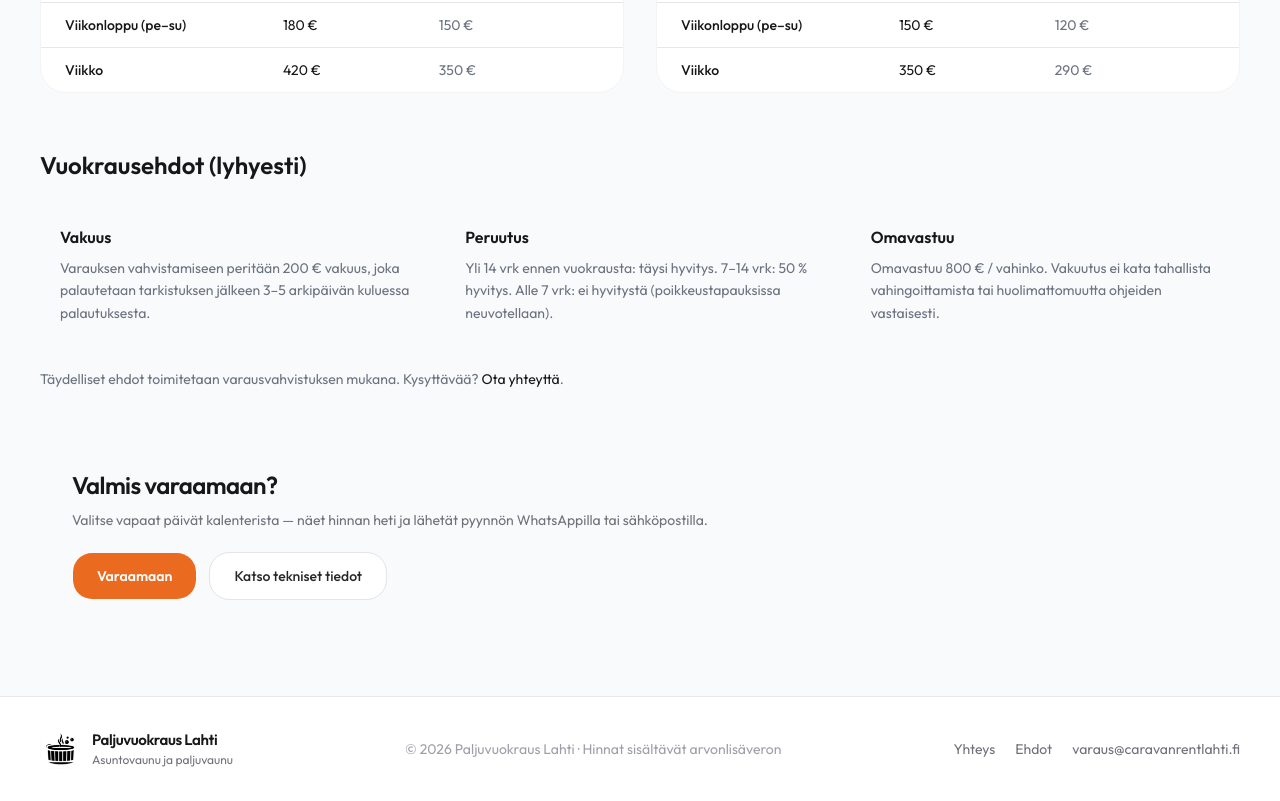
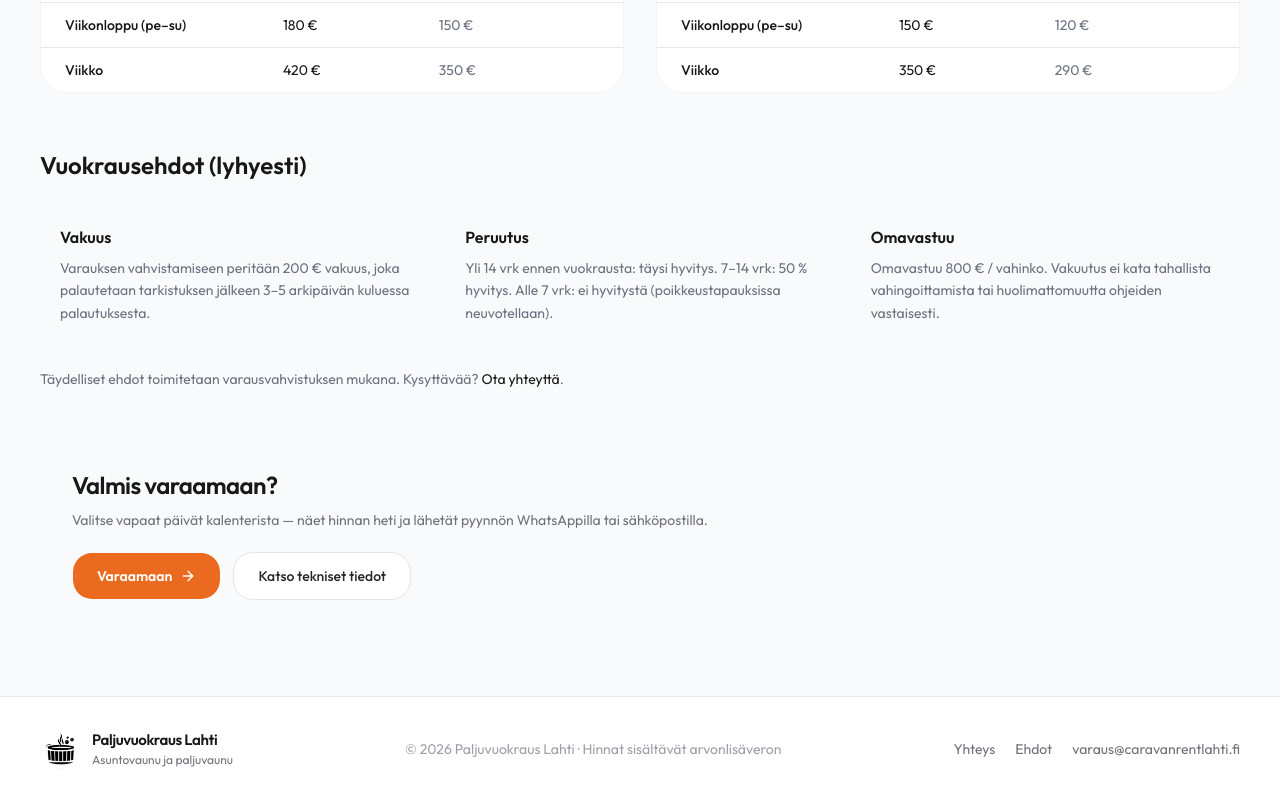
Before and after one commit to lahentaksi-glitch/caravan-rental, a Next.js app: page /hinnasto in a window 1280 px wide. Shown: the part 506-1307 px from the top of the page. Built offline with nearby package versions, Linux system fonts and the light colour scheme; no server answers.

Commit message:
Point conversion CTAs at Paljuvaunu booking and Knaus specs.
Replace the generic booking buttons with Varaamaan and Katso tekniset tiedot links that match the new design.

Co-authored-by: lahentaksi <lahentaksi@gmail.com>

```diff
--- a/components/layout/conversion-cta.tsx
+++ b/components/layout/conversion-cta.tsx
@@ -1,4 +1,5 @@
-import { BookingCta } from "@/components/layout/booking-cta";
+import Link from "next/link";
+import { ArrowRight } from "lucide-react";
 import { bookNowClassName, bookNowOutlineClassName } from "@/lib/cta";
 
 export function ConversionCta({
@@ -13,16 +14,19 @@ export function ConversionCta({
       <h2 className="text-2xl font-semibold tracking-tight text-zinc-900">{title}</h2>
       <p className="mt-2 max-w-2xl text-sm leading-relaxed text-zinc-500">{subtitle}</p>
       <div className="mt-5 flex flex-col gap-3 sm:flex-row">
-        <BookingCta
-          label="Varaamaan"
-          target="hottub"
-          className={bookNowClassName("gap-2")}
-        />
-        <BookingCta
-          label="Katso tekniset tiedot"
-          target="caravan"
-          className={bookNowOutlineClassName()}
-        />
+        <Link
+          href="/tuotteet/paljuvaunu#varaa"
+          className={bookNowClassName("justify-center gap-2")}
+        >
+          Varaamaan
+          <ArrowRight className="size-4" aria-hidden />
+        </Link>
+        <Link
+          href="/tuotteet/knaus-sport-500-kd#tekniset"
+          className={bookNowOutlineClassName("justify-center")}
+        >
+          Katso tekniset tiedot
+        </Link>
       </div>
     </div>
   );
```
